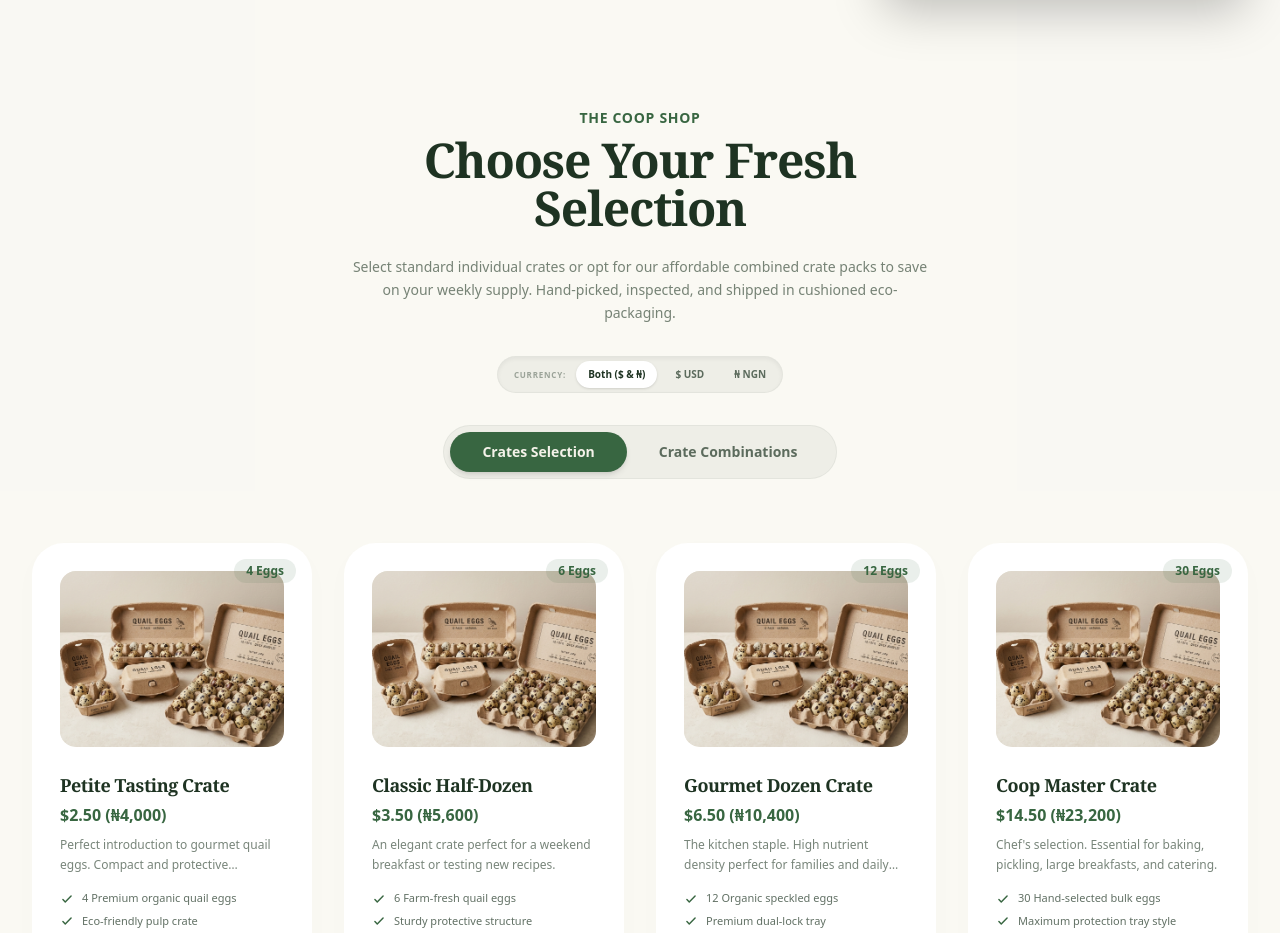
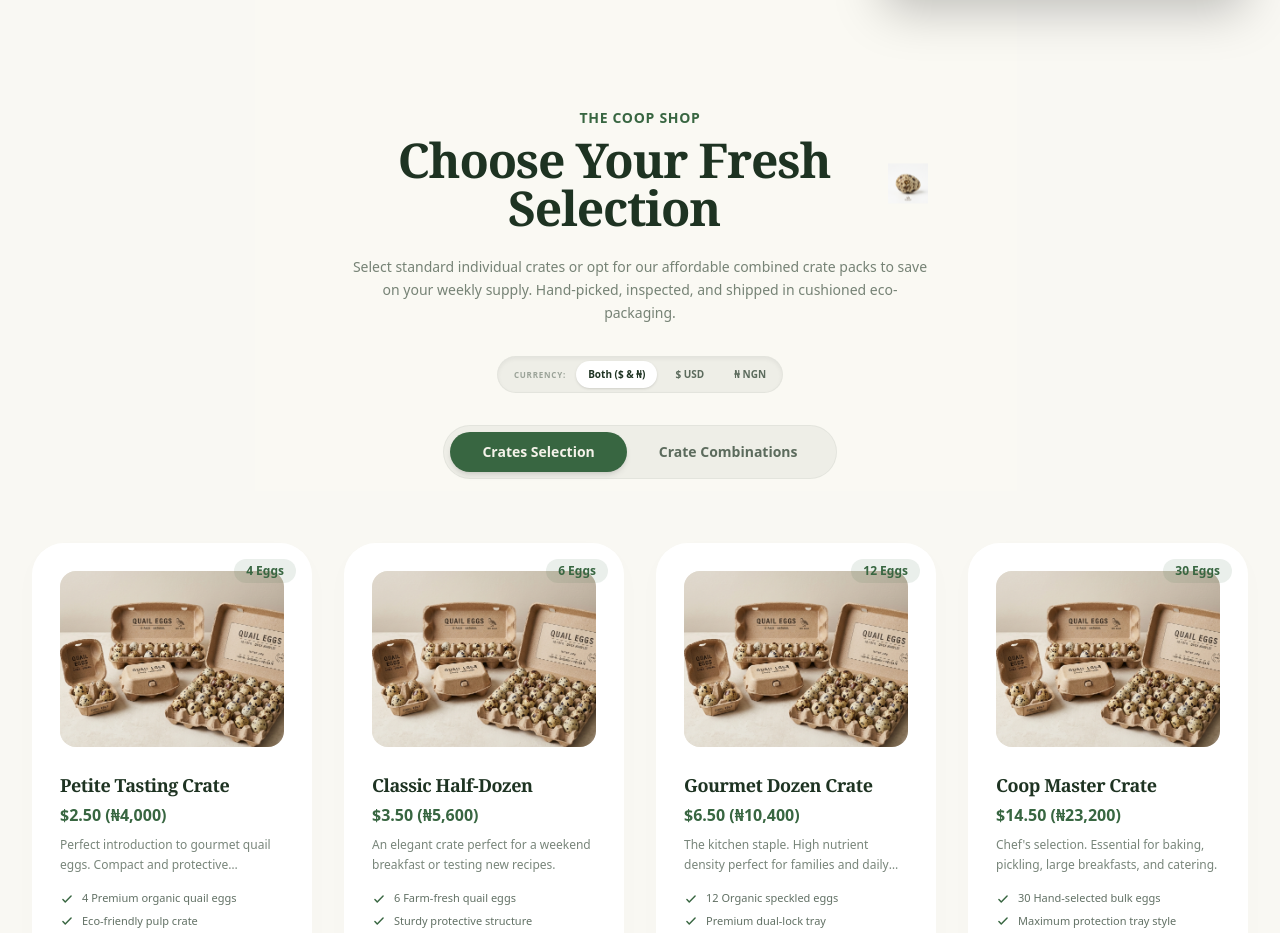
Before and after one commit to DevzekiFaith/kemkemquail-farm, a Next.js app: page / in a window 1280 px wide. Shown: the part 780-1713 px from the top of the page. Built offline with nearby package versions, Linux system fonts and the light colour scheme.

Commit message:
Add floating single quail egg graphic next to the Catalogue section title

```diff
--- a/app/components/Catalogue.tsx
+++ b/app/components/Catalogue.tsx
@@ -129,8 +129,17 @@ export default function Catalogue({ onAddToCart, activeTab, setActiveTab }: Cata
           <span className="text-sm font-semibold tracking-wider text-primary uppercase mb-2">
             The Coop Shop
           </span>
-          <h2 className="font-serif text-4xl sm:text-5xl font-extrabold text-secondary tracking-tight max-w-lg mb-6">
+          <h2 className="font-serif text-4xl sm:text-5xl font-extrabold text-secondary tracking-tight max-w-xl mb-6 flex items-center justify-center gap-3">
             Choose Your Fresh Selection
+            <span className="relative inline-block h-8 w-8 sm:h-10 sm:w-10 animate-float select-none flex-shrink-0">
+              <Image
+                src="/single-egg.png"
+                alt="Single organic quail egg"
+                fill
+                sizes="40px"
+                className="object-contain mix-blend-multiply"
+              />
+            </span>
           </h2>
           <p className="text-secondary/60 max-w-xl text-sm leading-relaxed mb-8">
             Select standard individual crates or opt for our affordable combined crate packs to save on your weekly supply. Hand-picked, inspected, and shipped in cushioned eco-packaging.
```
Also changed, not shown: public/single-egg.png (added).
